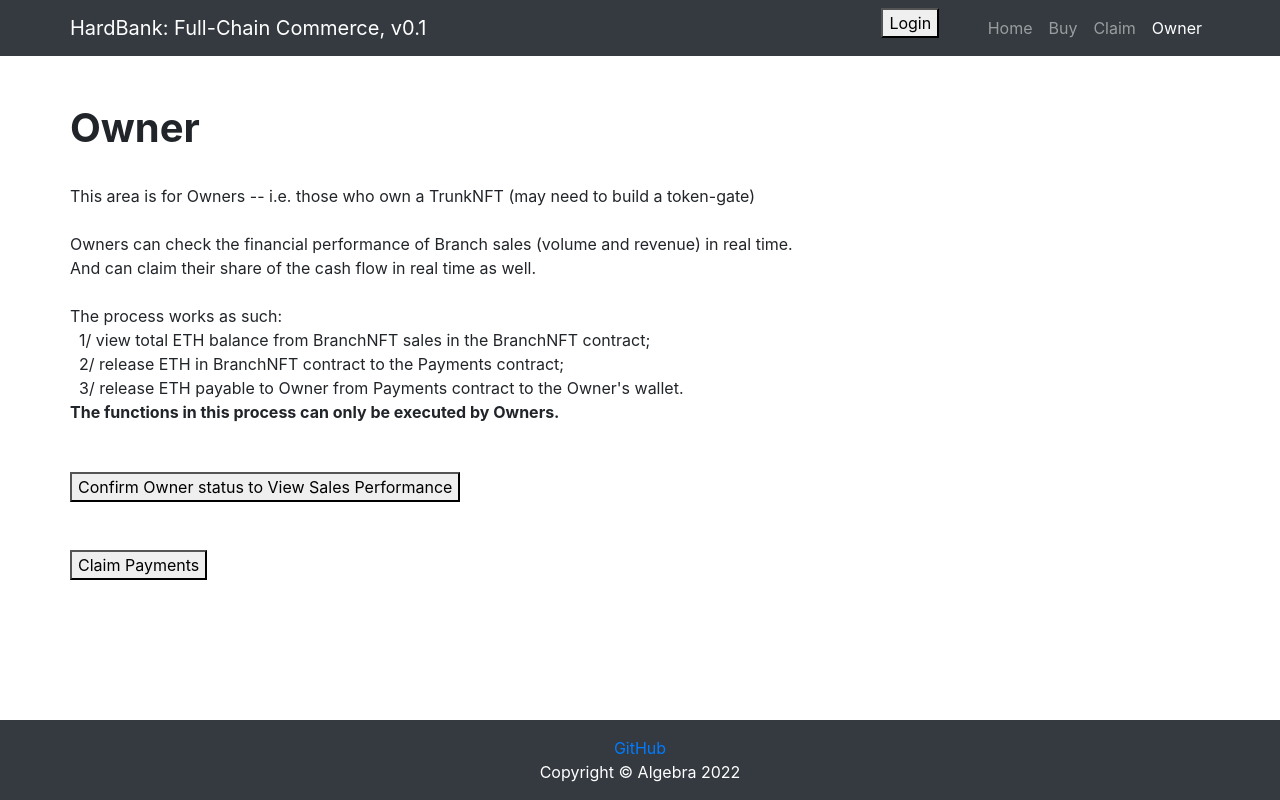
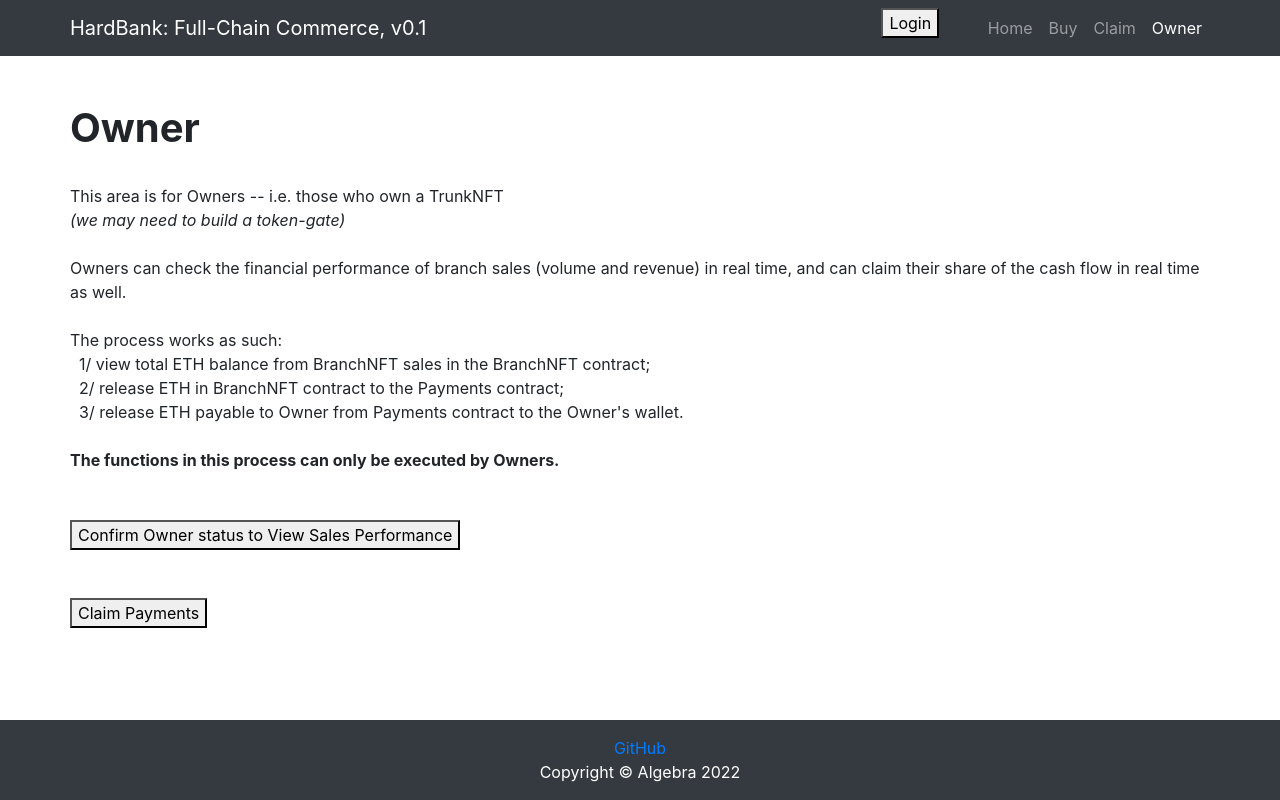
Before and after one commit to 13suits/HardBank-frontend-v0.1, a React (Create React App) app: page /owner in a window 1280 px wide. Built offline with nearby package versions, Linux system fonts and the light colour scheme.

Commit message:
Update Owner.jsx

```diff
--- a/src/components/Owner.jsx
+++ b/src/components/Owner.jsx
@@ -16,12 +16,12 @@ function Owner() {
           <h1 class="font-weight-bold">Owner</h1>
             <br></br>
             <p>
-              This area is for Owners -- i.e. those who own a TrunkNFT (may need to build a token-gate)
+              This area is for Owners -- i.e. those who own a TrunkNFT
+                <br></br>
+             <i>(we may need to build a token-gate)</i>
             <br></br>
             <br></br>
-              Owners can check the financial performance of Branch sales (volume and revenue) in real time.
-              <br></br>
-              And can claim their share of the cash flow in real time as well.
+              Owners can check the financial performance of branch sales (volume and revenue) in real time, and can claim their share of the cash flow in real time as well.
               <br></br>
               <br></br>
               The process works as such:
@@ -32,6 +32,7 @@ function Owner() {
               <br></br>
               &nbsp;&nbsp;3/ release ETH payable to Owner from Payments contract to the Owner's wallet.
               <br></br>
+                <br></br>
               <b>The functions in this process can only be executed by Owners.</b>
               <br></br>
               <br></br>
```
